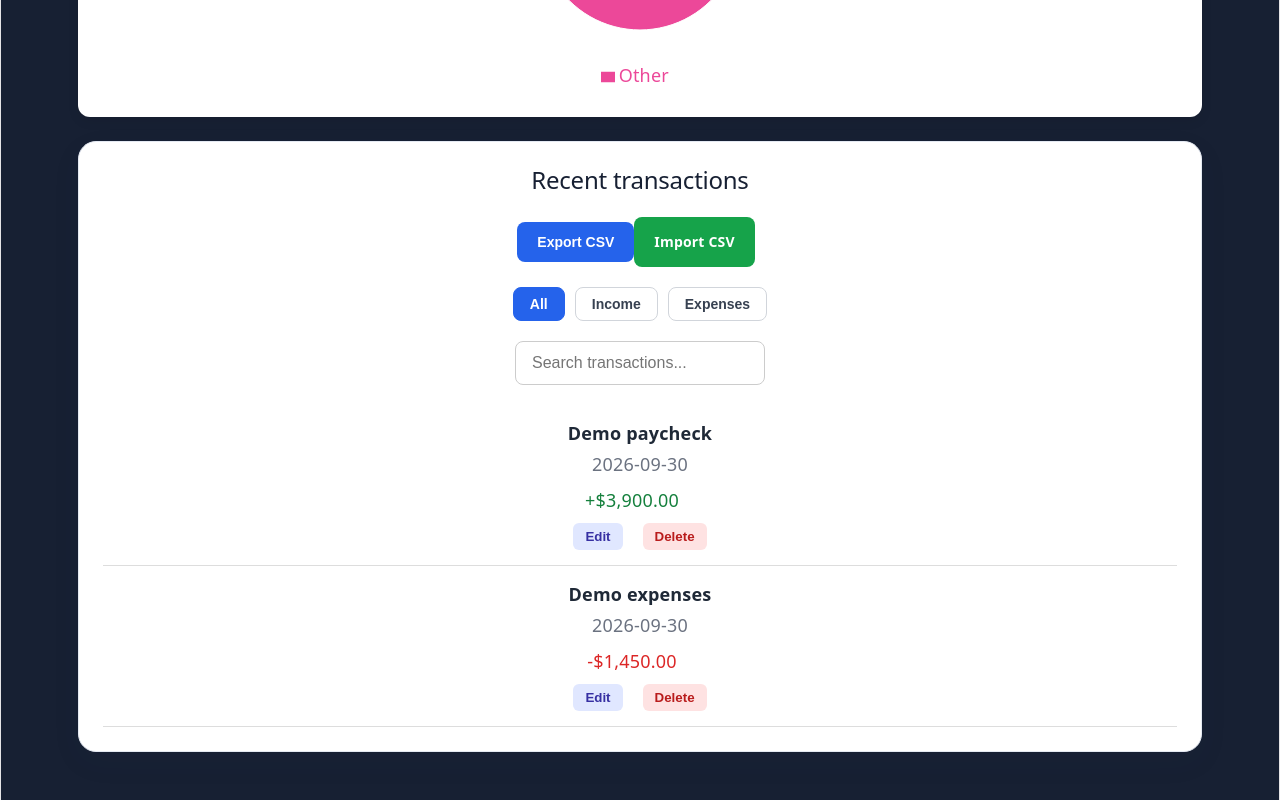
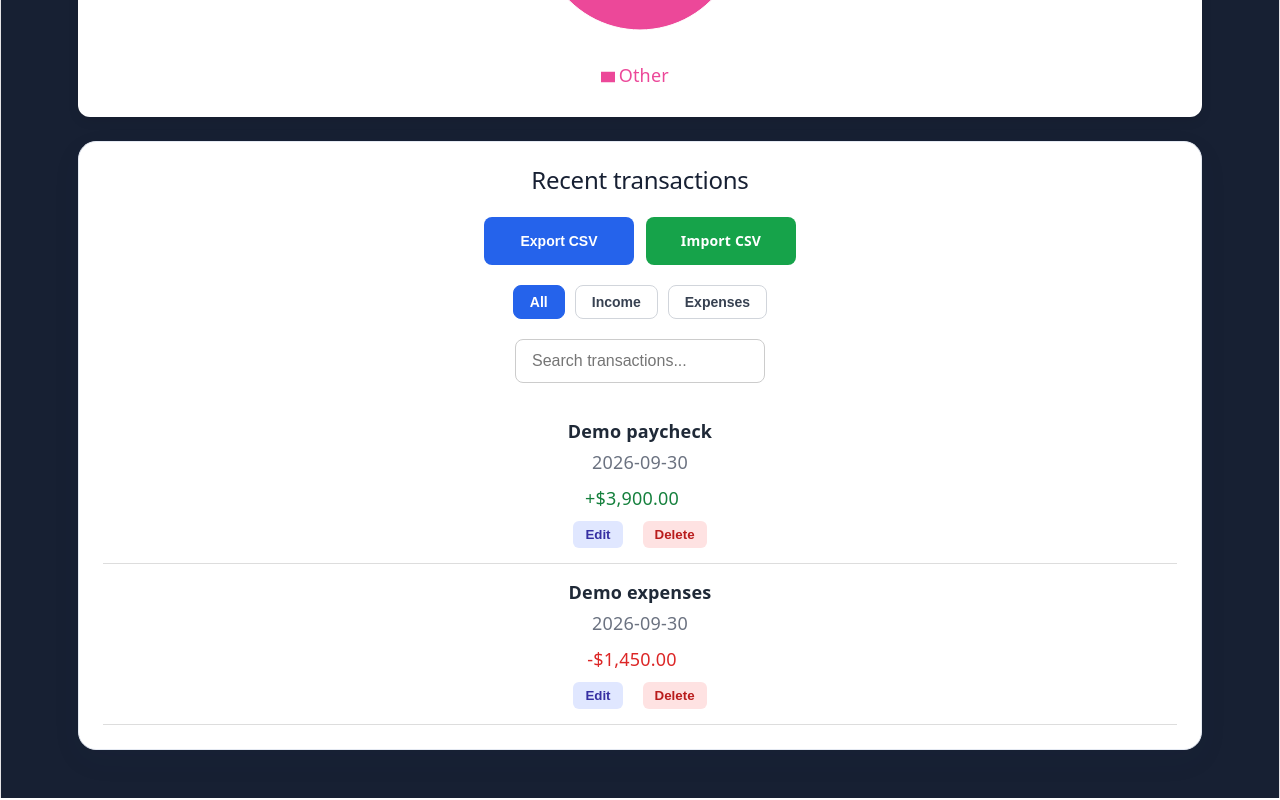
Before and after one commit to KevinEm1/Budgetly, a React (Vite) app: page / in a window 1280 px wide. Shown: the part 1279-2079 px from the top of the page. Built offline with nearby package versions, Linux system fonts and the light colour scheme.

Commit message:
Improve CSV import feedback and button styling

```diff
--- a/src/App.css
+++ b/src/App.css
@@ -438,3 +438,16 @@ h1 {
 .import-button:hover {
   background-color: #15803d;
 }
+
+.export-button,
+.import-button {
+  box-sizing: border-box;
+  width: 150px;
+  height: 48px;
+  padding: 0;
+  display: inline-flex;
+  align-items: center;
+  justify-content: center;
+  vertical-align: middle;
+  margin: 12px 6px 20px;
+}
--- a/src/App.tsx
+++ b/src/App.tsx
@@ -364,7 +364,18 @@ const uniqueTransactions = importedTransactions.filter(
 
 
 if (uniqueTransactions.length === 0) {
-  alert('No new transactions to import.')
+  const duplicatesSkipped =
+    importedTransactions.length - uniqueTransactions.length
+
+  const invalidRows =
+    dataRows.length - validTransactions.length
+
+  alert(
+    `No new transactions to import.\n\n` +
+    `Duplicates skipped: ${duplicatesSkipped}\n` +
+    `Invalid rows skipped: ${invalidRows}`
+  )
+
   return
 }
 
@@ -398,7 +409,18 @@ setTransactions((previous) => [
   ...transactionsToAdd,
 ])
 
-alert(`Successfully imported ${transactionsToAdd.length} transactions!`)
+const duplicatesSkipped =
+  importedTransactions.length - uniqueTransactions.length
+
+const invalidRows =
+  dataRows.length - validTransactions.length
+
+alert(
+  `CSV Import Complete!\n\n` +
+  `Imported: ${transactionsToAdd.length}\n` +
+  `Duplicates skipped: ${duplicatesSkipped}\n` +
+  `Invalid rows skipped: ${invalidRows}`
+)
   }
 
   reader.onerror = () => {
```
